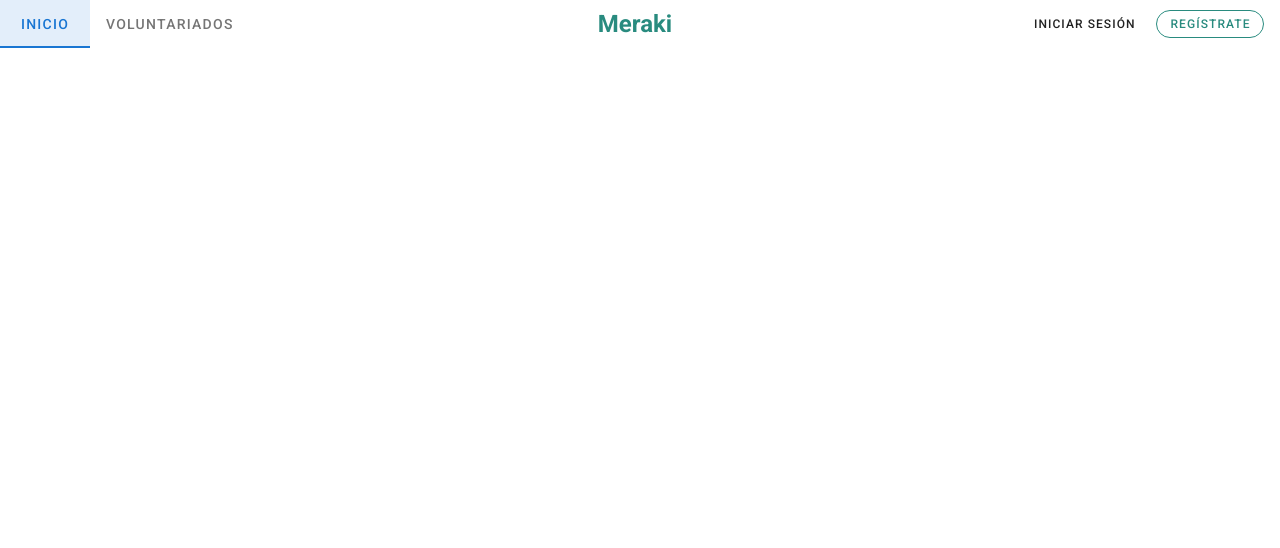
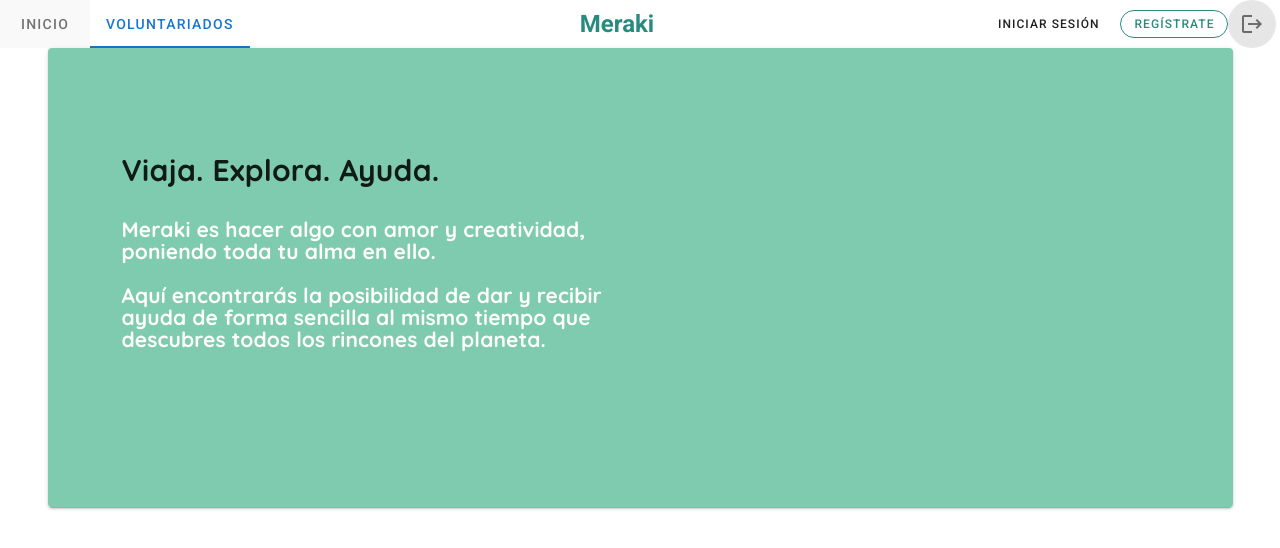
Before and after one commit to eduardofran/Meraki-Front, a Vue app: page /#/ in a window 1280 px wide. Shown: the top 548 px of the page. Built offline with nearby package versions, Linux system fonts and the light colour scheme.

Commit message:
home logo/navbar a medias

```diff
--- a/public/index.html
+++ b/public/index.html
@@ -8,6 +8,7 @@
     <title><%= htmlWebpackPlugin.options.title %></title>
     <link rel="stylesheet" href="https://fonts.googleapis.com/css?family=Roboto:100,300,400,500,700,900">
     <link rel="stylesheet" href="https://cdn.jsdelivr.net/npm/@mdi/font@latest/css/materialdesignicons.min.css">
+    <link href="https://fonts.googleapis.com/css2?family=Quicksand:wght@300;400;500;600;700&display=swap" rel="stylesheet">
   </head>
   <body>
     <noscript>
--- a/src/components/Navbar.vue
+++ b/src/components/Navbar.vue
@@ -1,8 +1,8 @@
 <template>
-  <v-app-bar flat dense class="transparent">
-    <v-tabs class="max" small>
+  <v-app-bar  flat dense class="transparent">
+    <v-tabs class="max">
       <v-tab>Inicio</v-tab>
-      <v-tab>Voluntariados</v-tab>
+      <v-tab to="/">Voluntariados</v-tab>
       <!-- <v-tab>Favoritos</v-tab> -->
     </v-tabs>
 
@@ -12,6 +12,8 @@
     <v-spacer></v-spacer>
     <v-btn text to="/login" small class="mr-2">Iniciar sesión</v-btn>
     <v-btn to="/signup" rounded outlined small color="#298B7F">Regístrate</v-btn>
+    <v-btn  to="/" icon><v-icon>mdi-logout</v-icon></v-btn>
+
   </v-app-bar>
 </template>
  <style lang="scss" scoped>
--- a/src/views/Home.vue
+++ b/src/views/Home.vue
@@ -1,6 +1,39 @@
 <template>
-  <div class="home">
+  <div>
+    <v-container>
+      <v-row>
 
+          <v-card color='#7FCBAF' class="rounded"  >
+        <v-row>
+
+<v-col cols= '6'>
+  <v-card-title class="mt-12 ml-12 pt-12">
+   <h2>
+     Viaja. Explora. Ayuda.
+     </h2>
+
+  </v-card-title>
+  <v-card-subtitle class="mt-4 ml-12 fcolor">
+    <h2 >
+   Meraki es hacer algo con amor y creatividad, poniendo toda tu alma en ello.<br>
+<br>
+Aquí encontrarás la posibilidad de dar y recibir  ayuda de forma sencilla al mismo tiempo que  descubres todos los rincones del planeta.
+    </h2>
+
+
+  </v-card-subtitle>
+</v-col>
+<v-col cols='6' >
+  <span>
+  <v-img src='../assets/merakihome.png'></v-img>
+  </span>
+</v-col>
+        </v-row>
+
+          </v-card>
+
+      </v-row>
+    </v-container>
   </div>
 </template>
 
@@ -13,3 +46,16 @@ export default {
 
 }
 </script>
+<style lang="scss" scoped>
+* {
+  font-family: 'Quicksand', sans-serif;
+
+}
+.fcolor h2 {
+  color : white ;
+}
+.rounded {
+  border:solid 10px;
+  border-radius: 50px !important;
+}
+</style>
```
Also changed, not shown: src/assets/merakihome.png (added).
